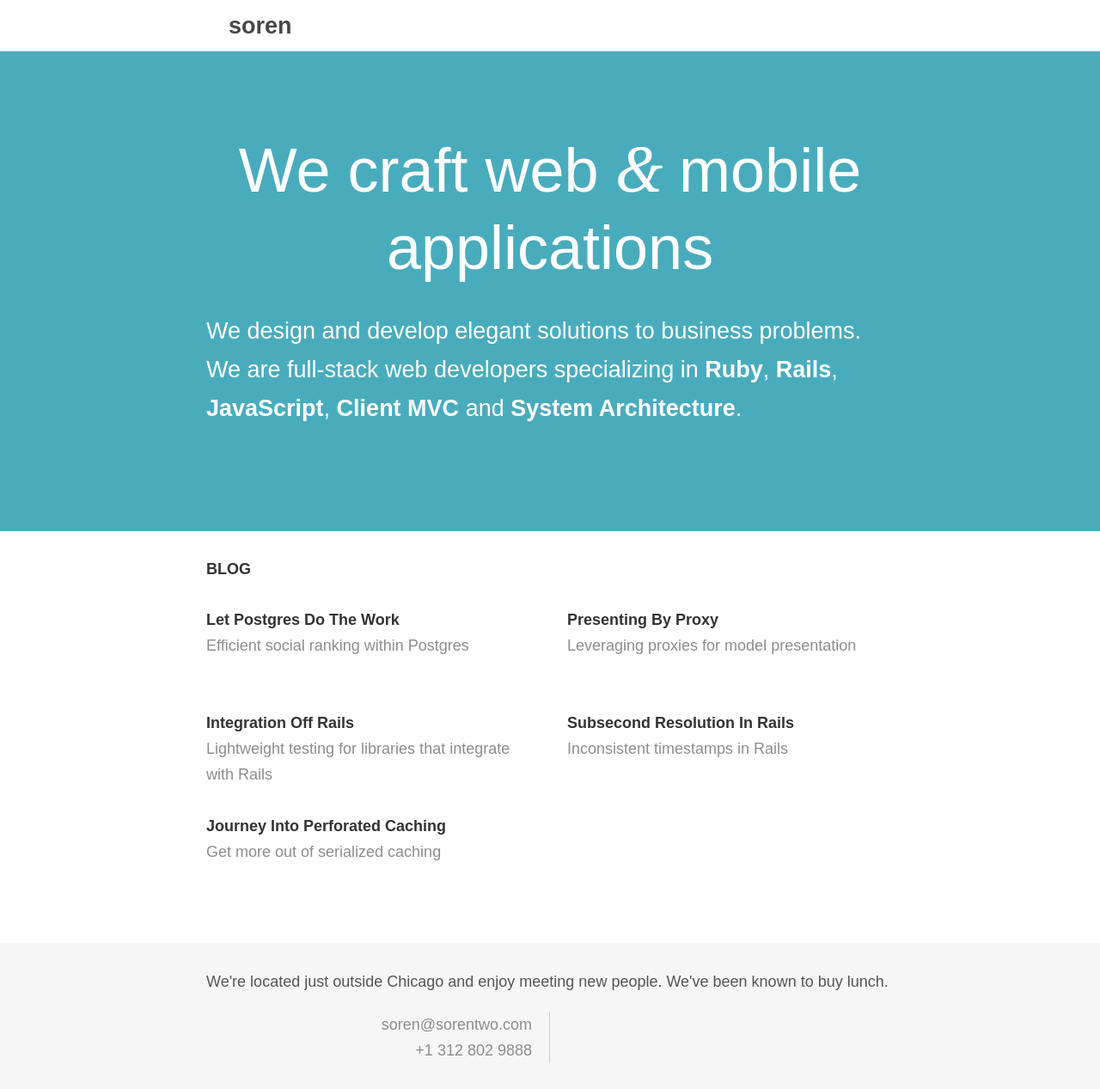
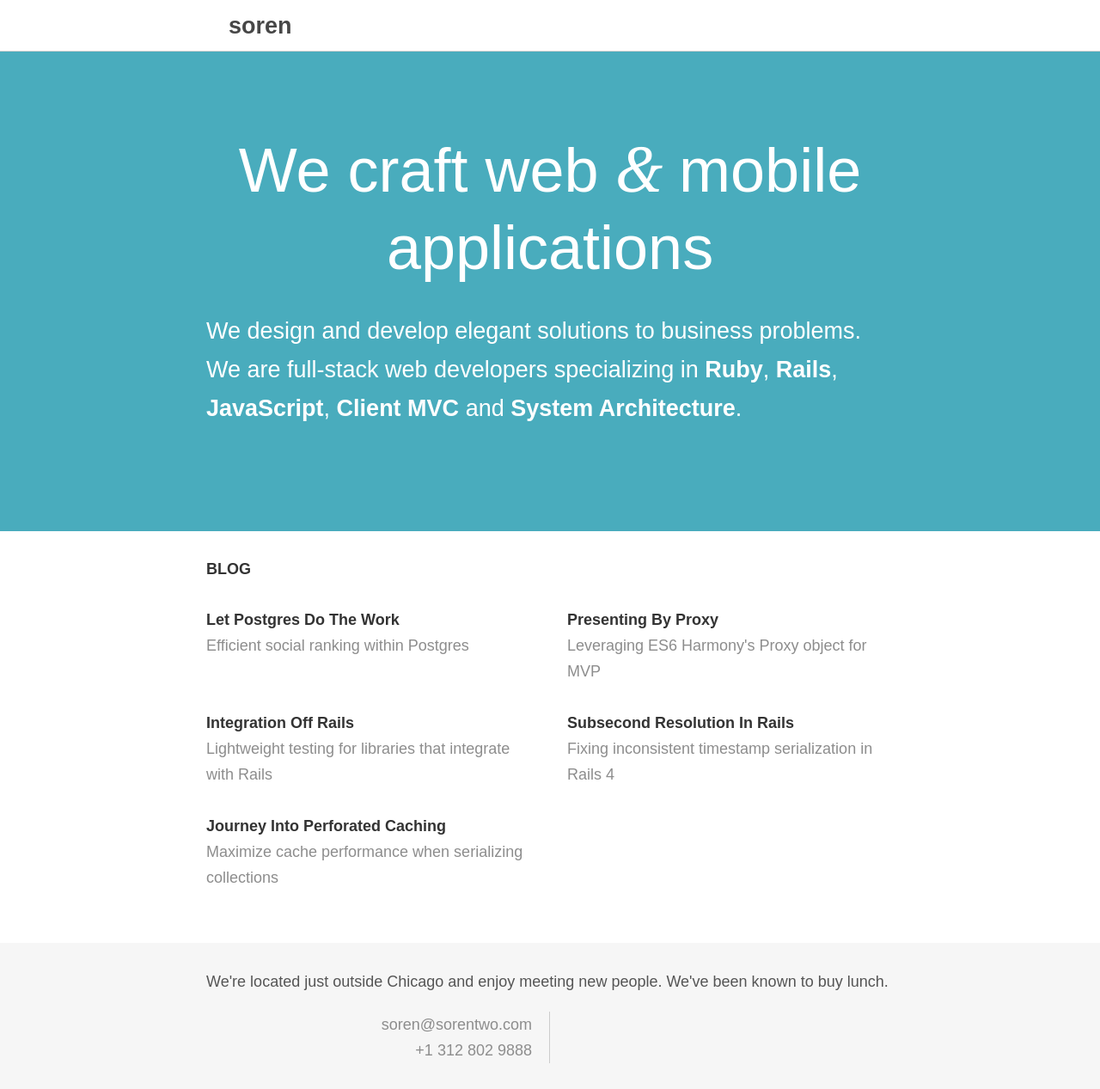
Before and after one commit to sorentwo/soren-website, a Jekyll site: the page built from index.html, in a window 1280 px wide and 1267 px high. Shown: the whole window at 86% size. Built offline with Jekyll 4.4.1, drawn with Linux system fonts in a browser that asks for light colours; Markdown is read by kramdown in place of the engine named in the settings.

Commit message:
Remove full listing, enhance summaries

```diff
--- a/_posts/2013-07-13-journey-into-perforated-caching.md
+++ b/_posts/2013-07-13-journey-into-perforated-caching.md
@@ -1,6 +1,6 @@
 ---
 layout: default
-summary: Get more out of serialized caching
+summary: Maximize cache performance when serializing collections
 ---
 
 About a year ago it became clear that nearly all of the content Rails was
--- a/_posts/2013-07-23-subsecond-resolution-in-rails.md
+++ b/_posts/2013-07-23-subsecond-resolution-in-rails.md
@@ -1,6 +1,6 @@
 ---
 layout: default
-summary: Inconsistent timestamps in Rails
+summary: Fixing inconsistent timestamp serialization in Rails 4
 ---
 
 The de-facto standard for representing dates and times is [ISO8601][0]. The
--- a/_posts/2013-12-06-presenting-by-proxy.md
+++ b/_posts/2013-12-06-presenting-by-proxy.md
@@ -1,6 +1,6 @@
 ---
 layout: default
-summary: Leveraging proxies for model presentation
+summary: Leveraging ES6 Harmony's Proxy object for MVP
 ---
 
 The [mediator pattern][1] is an essential technique for cleanly stratifying any
```
Also changed, not shown: blog.html (deleted, +0 -19 lines).
